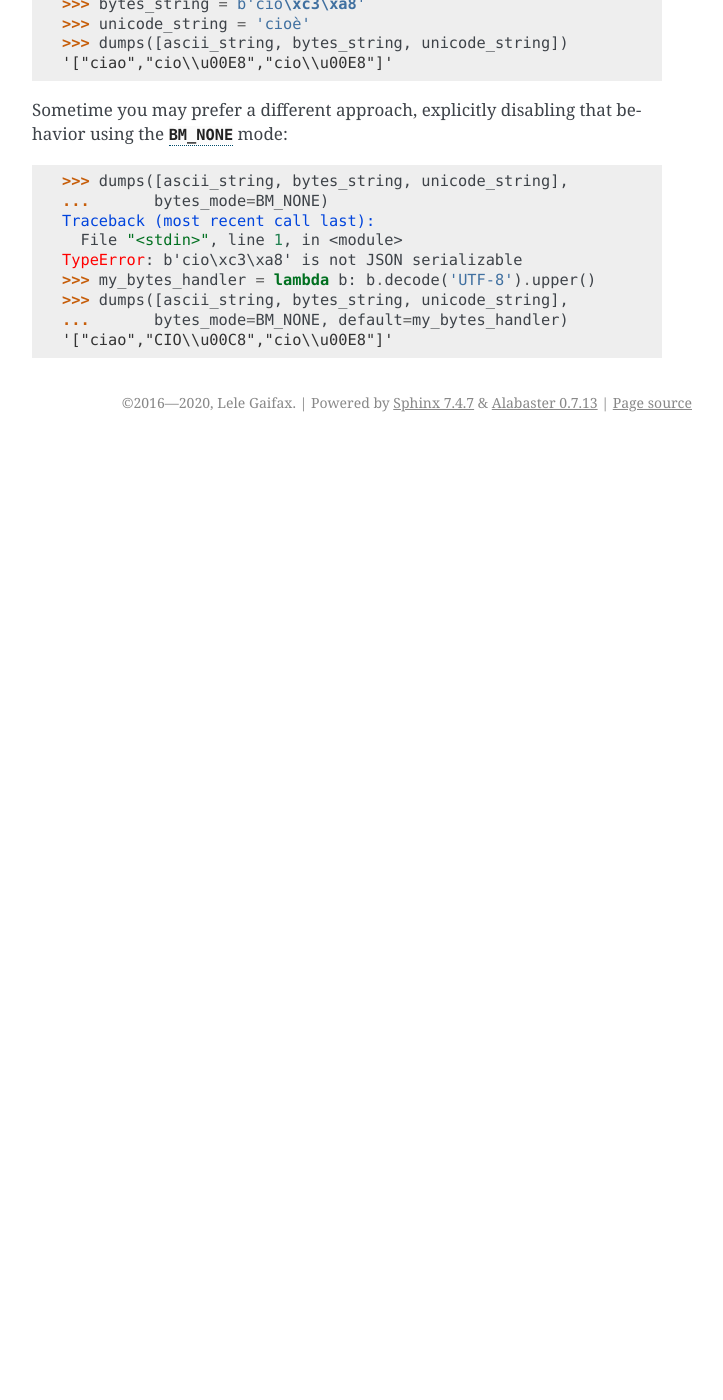
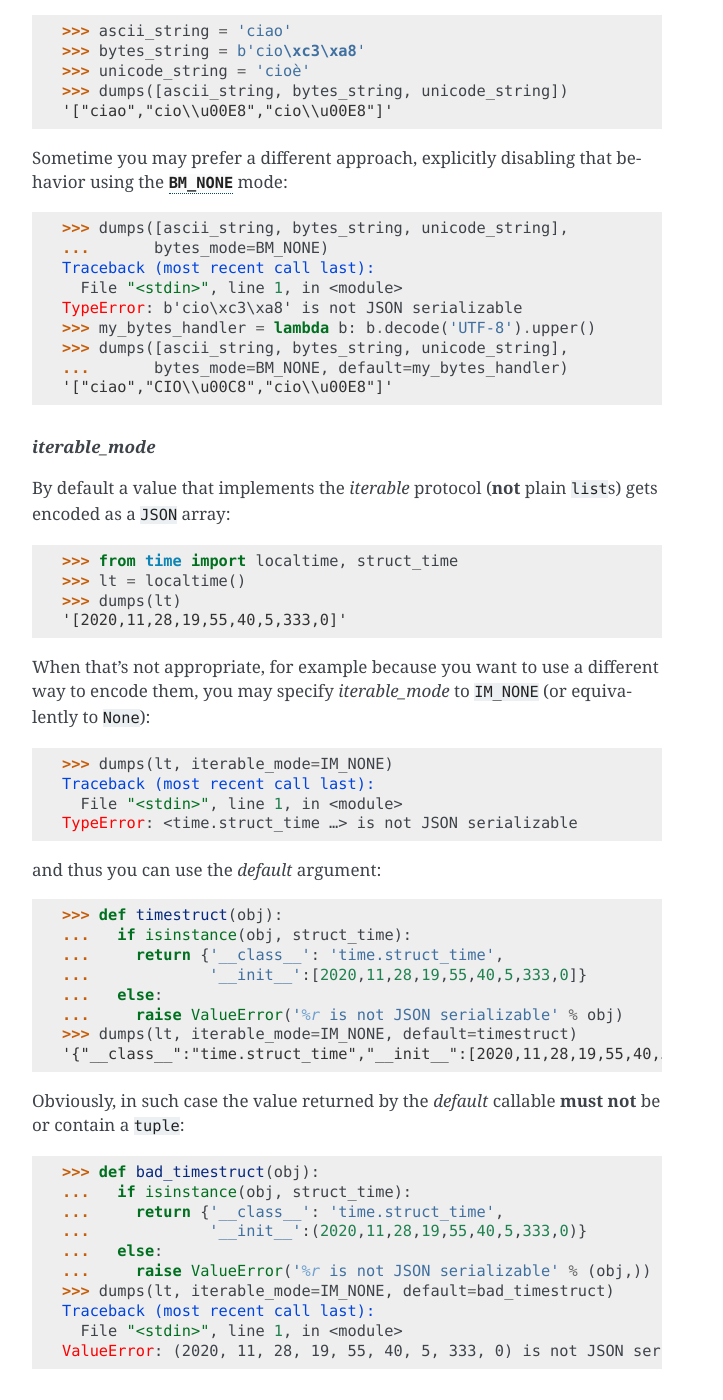
Before and after one commit to python-rapidjson/python-rapidjson, a Sphinx documentation site: the page built from docs/dumps.rst, in a window 1280 px wide and 1400 px high, scrolled down 7879 px. Shown: the whole window, without its empty margins (418-1141 px from the left). Built offline with Sphinx 7.4.7, drawn with Linux system fonts in a browser that asks for light colours; before the commit the page ends 8321 px from its top, so only the background shows below that; some of the changed text lies outside the part shown.

Commit message:
New iterable_mode serialization option
This allows to use a custom encoding for iterables, that by default they will be dumped as
JSON arrays.

Partially fixes issue #149.

```diff
--- a/docs/dump.rst
+++ b/docs/dump.rst
@@ -19,7 +19,8 @@
 .. function:: dump(obj, stream, *, skipkeys=False, ensure_ascii=True, \
                    write_mode=WM_COMPACT, indent=4, default=None, sort_keys=False, \
                    number_mode=None, datetime_mode=None, uuid_mode=None, \
-                   bytes_mode=BM_UTF8, chunk_size=65536, allow_nan=True)
+                   bytes_mode=BM_UTF8, iterable_mode=IM_ARRAY, chunk_size=65536, \
+                   allow_nan=True)
 
    Encode given Python `obj` instance into a ``JSON`` stream.
 
@@ -39,6 +40,7 @@
                              :class:`date` instances be handled
    :param int uuid_mode: how should :class:`UUID` instances be handled
    :param int bytes_mode: how should :class:`bytes` instances be handled
+   :param int iterable_mode: how should `iterable` values be handled
    :param int chunk_size: write the stream in chunks of this size at a time
    :param bool allow_nan: *compatibility* flag equivalent to ``number_mode=NM_NAN``
 
--- a/docs/dumps.rst
+++ b/docs/dumps.rst
@@ -15,14 +15,15 @@
 
    from rapidjson import (dumps, loads, BM_NONE, BM_UTF8, DM_NONE, DM_ISO8601,
                           DM_UNIX_TIME, DM_ONLY_SECONDS, DM_IGNORE_TZ, DM_NAIVE_IS_UTC,
-                          DM_SHIFT_TO_UTC, UM_NONE, UM_CANONICAL, UM_HEX, NM_NATIVE,
-                          NM_DECIMAL, NM_NAN, PM_NONE, PM_COMMENTS, PM_TRAILING_COMMAS,
-                          WM_COMPACT, WM_PRETTY, WM_SINGLE_LINE_ARRAY)
+                          DM_SHIFT_TO_UTC, IM_NONE, IM_ARRAY, NM_NATIVE, NM_DECIMAL,
+                          NM_NAN, PM_NONE, PM_COMMENTS, PM_TRAILING_COMMAS, UM_NONE,
+                          UM_CANONICAL, UM_HEX, WM_COMPACT, WM_PRETTY,
+                          WM_SINGLE_LINE_ARRAY)
 
 .. function:: dumps(obj, *, skipkeys=False, ensure_ascii=True, write_mode=WM_COMPACT, \
                     indent=4, default=None, sort_keys=False, number_mode=None, \
                     datetime_mode=None, uuid_mode=None, bytes_mode=BM_UTF8, \
-                    allow_nan=True)
+                    iterable_mode=IM_ARRAY, allow_nan=True)
 
    Encode given Python `obj` instance into a ``JSON`` string.
 
@@ -41,6 +42,7 @@
                              :class:`date` instances be handled
    :param int uuid_mode: how should :class:`UUID` instances be handled
    :param int bytes_mode: how should :class:`bytes` instances be handled
+   :param int iterable_mode: how should `iterable` values be handled
    :param bool allow_nan: *compatibility* flag equivalent to ``number_mode=NM_NAN``
    :returns: A Python :class:`str` instance.
 
@@ -456,6 +458,58 @@
       '["ciao","CIO\\u00C8","cio\\u00E8"]'
 
 
+   .. dumps-iterable-mode:
+   .. rubric:: `iterable_mode`
+
+   By default a value that implements the `iterable` protocol (**not** plain ``list``\ s)
+   gets encoded as a ``JSON`` array:
+
+   .. doctest::
+
+      >>> from time import localtime, struct_time
+      >>> lt = localtime()
+      >>> dumps(lt) # doctest: +SKIP
+      '[2020,11,28,19,55,40,5,333,0]'
+
+   When that's not appropriate, for example because you want to use a different way to
+   encode them, you may specify `iterable_mode` to ``IM_NONE`` (or equivalently to
+   ``None``):
+
+   .. doctest::
+
+      >>> dumps(lt, iterable_mode=IM_NONE)
+      Traceback (most recent call last):
+        File "<stdin>", line 1, in <module>
+      TypeError: <time.struct_time …> is not JSON serializable
+
+   and thus you can use the `default` argument:
+
+   .. doctest::
+
+      >>> def timestruct(obj):
+      ...   if isinstance(obj, struct_time):
+      ...     return {'__class__': 'time.struct_time',
+      ...             '__init__':[2020,11,28,19,55,40,5,333,0]}
+      ...   else:
+      ...     raise ValueError('%r is not JSON serializable' % obj)
+      >>> dumps(lt, iterable_mode=IM_NONE, default=timestruct)
+      '{"__class__":"time.struct_time","__init__":[2020,11,28,19,55,40,5,333,0]}'
+
+   Obviously, in such case the value returned by the `default` callable **must not**
+   be or contain a ``tuple``:
+
+      >>> def bad_timestruct(obj):
+      ...   if isinstance(obj, struct_time):
+      ...     return {'__class__': 'time.struct_time',
+      ...             '__init__':(2020,11,28,19,55,40,5,333,0)}
+      ...   else:
+      ...     raise ValueError('%r is not JSON serializable' % (obj,))
+      >>> dumps(lt, iterable_mode=IM_NONE, default=bad_timestruct)
+      Traceback (most recent call last):
+        File "<stdin>", line 1, in <module>
+      ValueError: (2020, 11, 28, 19, 55, 40, 5, 333, 0) is not JSON serializable
+
+
 .. _ISO 8601: https://en.wikipedia.org/wiki/ISO_8601
 .. _RapidJSON: http://rapidjson.org/
 .. _UTC: https://en.wikipedia.org/wiki/Coordinated_Universal_Time
```
Also changed, not shown: CHANGES.rst (+10 -1 lines), docs/api.rst (+16 -0 lines), docs/encoder.rst (+32 -5 lines), 1 other file.
